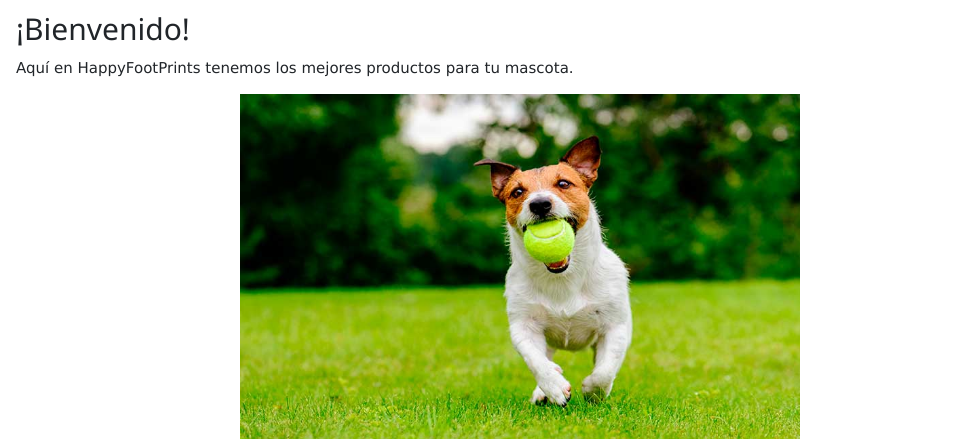
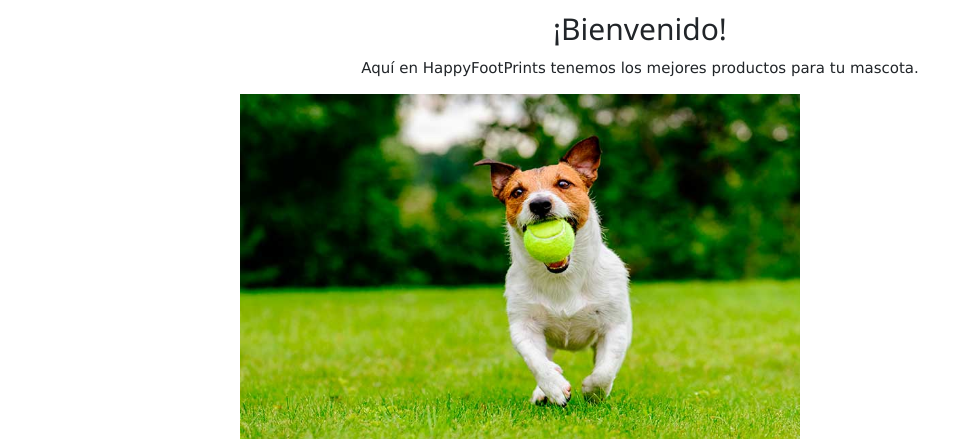
Before and after one commit to Sheex10/Proyecto_portafolio, a Django app: page / in a window 1280 px wide. Shown: the part 64-503 px from the top of the page, without its empty margins (0-965 px from the left). Run offline with Django 5.2, Linux system fonts and the light colour scheme.

Commit message:
CENTRADO
CENTRADO

```diff
--- a/happy_footprints/templates/happy_footprints/home.html
+++ b/happy_footprints/templates/happy_footprints/home.html
@@ -8,7 +8,7 @@
 {% block cuerpo %}
 
 
-<div class="w3-container">
+<div class="w3-container" style="text-align: center;">
   <h2>¡Bienvenido!</h2>
   <p>Aquí en HappyFootPrints tenemos los mejores productos para tu mascota.</p>
 </div>
--- a/happy_footprints/templates/happy_footprints/navbar.html
+++ b/happy_footprints/templates/happy_footprints/navbar.html
@@ -30,7 +30,7 @@
             </button>
             <div class="collapse navbar-collapse" id="collapsibleNavbar">
                 <ul class="navbar-nav">
-                    <li class="nav-item" >
+                    <li class="nav-item">
                         <a class="nav-link" href="{% url 'home' %}">Inicio</a>
                     </li>
                     <li class="nav-item dropdown">
```
